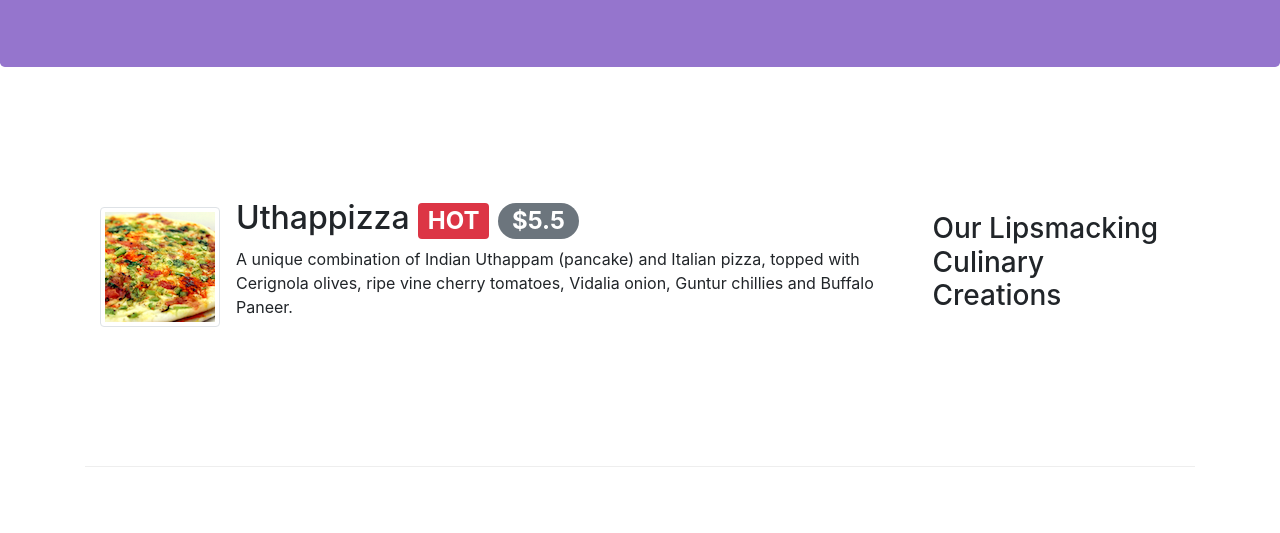
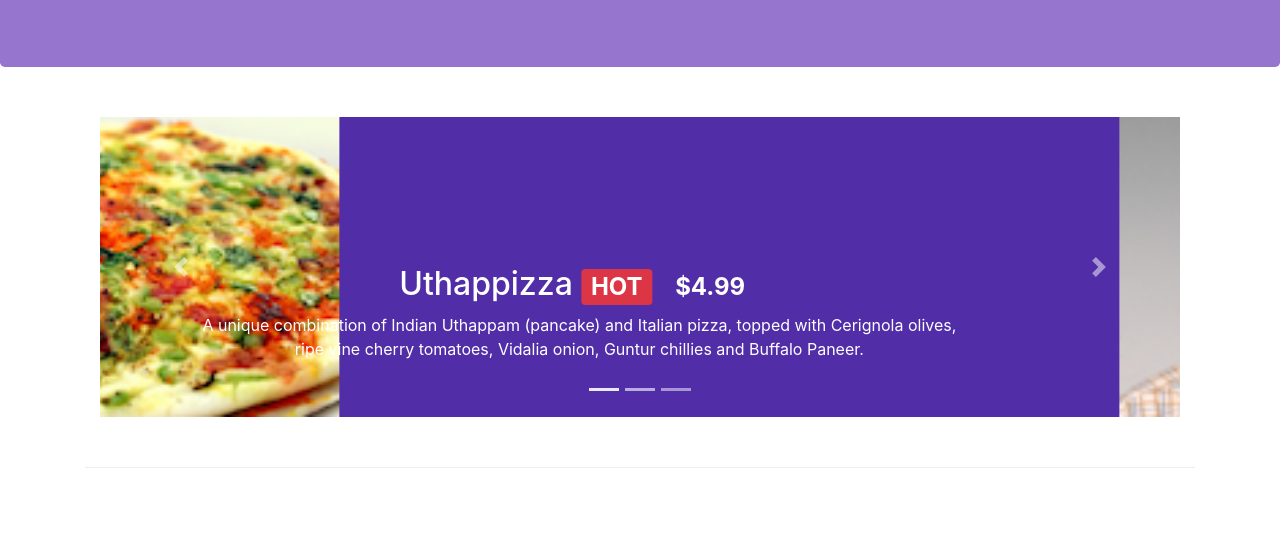
Before and after one commit to Mayurkumawat012/courseraLearnFullstack, a plain HTML site: page index.html in a window 1280 px wide. Shown: the part 267-800 px from the top of the page. Drawn offline with nearby package versions, Linux system fonts and the light colour scheme.

Commit message:
Carousel

```diff
--- a/index.html
+++ b/index.html
@@ -100,6 +100,55 @@
     </header>
 
     <div class="container">
+        <div class="row row-content">
+            <div class="col">
+                <div id="mycarousel" class="carousel slide" data-ride="carousel">
+                    <div class="carousel-inner" role="listbox">
+                        <div class="carousel-item active">
+                            <img class="d-block img-fluid"
+                                src="image/uthappizza.png" alt="Uthappizza">
+                            <div class="carousel-caption d-none d-md-block">
+                                <h2>Uthappizza <span class="badge badge-danger">HOT</span> <span class="badge badge-pill badge-default">$4.99</span></h2>
+                                <p>A unique combination of Indian Uthappam (pancake) and
+                                        Italian pizza, topped with Cerignola olives, ripe vine
+                                        cherry tomatoes, Vidalia onion, Guntur chillies and
+                                        Buffalo Paneer.</p>
+                            </div>
+                        </div>
+
+                        <div class="carousel-item">
+                            <img class = "d-block img-fluid"
+                                src="image/alberto.png" alt="alberto">
+                            <div class="carousel-caption d-none d-md-block">
+                                <h2>Alberto Somayya</h2>
+                                <h4>Executive Chef</h4>
+                                <p class="d-none d-sm-block">Award winning three-star Michelin chef with wide International experience having worked closely with whos-who in the culinary world, he specializes in creating mouthwatering Indo-Italian fusion experiences.</p>
+                            </div>
+                        </div>
+
+                        <div class ="carousel-item">
+                            <img class = "d-block img-fluid"
+                                src="image/buffet.png" alt="alberto">
+                            <div class="carousel-caption d-none d-md-block">
+                                <h2>This Month's Promotions</h2>
+                                <p class="d-none d-sm-block">Featuring mouthwatering combinations with a choice of five different salads, six enticing appetizers, six main entrees and five choicest desserts. Free flowing bubbly and soft drinks. All for just $19.99 per person.</p>
+                            </div>
+                        </div>
+                    </div>
+                    <ol class="carousel-indicators">
+                        <li data-target="#mycarousel" data-slide-to="0" class="active"></li>
+                        <li data-target="#mycarousel" data-slide-to="1"></li>
+                        <li data-target="#mycarousel" data-slide-to="2"></li>
+                    </ol>
+                    <a class="carousel-control-prev" href="#mycarousel" role="button" data-slide="prev">
+                        <span class="carousel-control-prev-icon"></span>
+                    </a>
+                    <a class="carousel-control-next" href="#mycarousel" role="button" data-slide="next">
+                        <span class="carousel-control-next-icon"></span>
+                    </a>
+                </div>
+            </div>
+        </div>
         <div class="row row-content align-items-center">
             <div class ="col-12 col-sm-4 order-sm-last col-md-3">
                 <h3>Our Lipsmacking Culinary Creations</h3>
@@ -132,7 +181,7 @@
                             <p class="d-none d-sm-block"><p>Featuring mouthwatering combinations with a choice of five different salads, six enticing appetizers, six main entrees and five choicest desserts. Free flowing bubbly and soft drinks. All for just $19.99 per person.</p>
                         </div>
                         <img class="d-flex mr-3 img-thumbnail align-self-center"
-                            src="image/uthappizza.png" alt="Uthappizza">
+                            src="image/buffet.png" alt="Uthappizza">
 
                     </div>
                 </div>
--- a/mycss.css
+++ b/mycss.css
@@ -43,3 +43,17 @@ body{
     border-bottom: 1px solid #ddd;
     padding: 10px;
 }
+.carousel {
+    background:#512DA8;
+}
+
+.carousel-item {
+  height: 300px;
+}
+
+.carousel-item img {
+    position: absolute;
+    top: 0;
+    left: 0;
+    min-height: 300px;
+}
```
